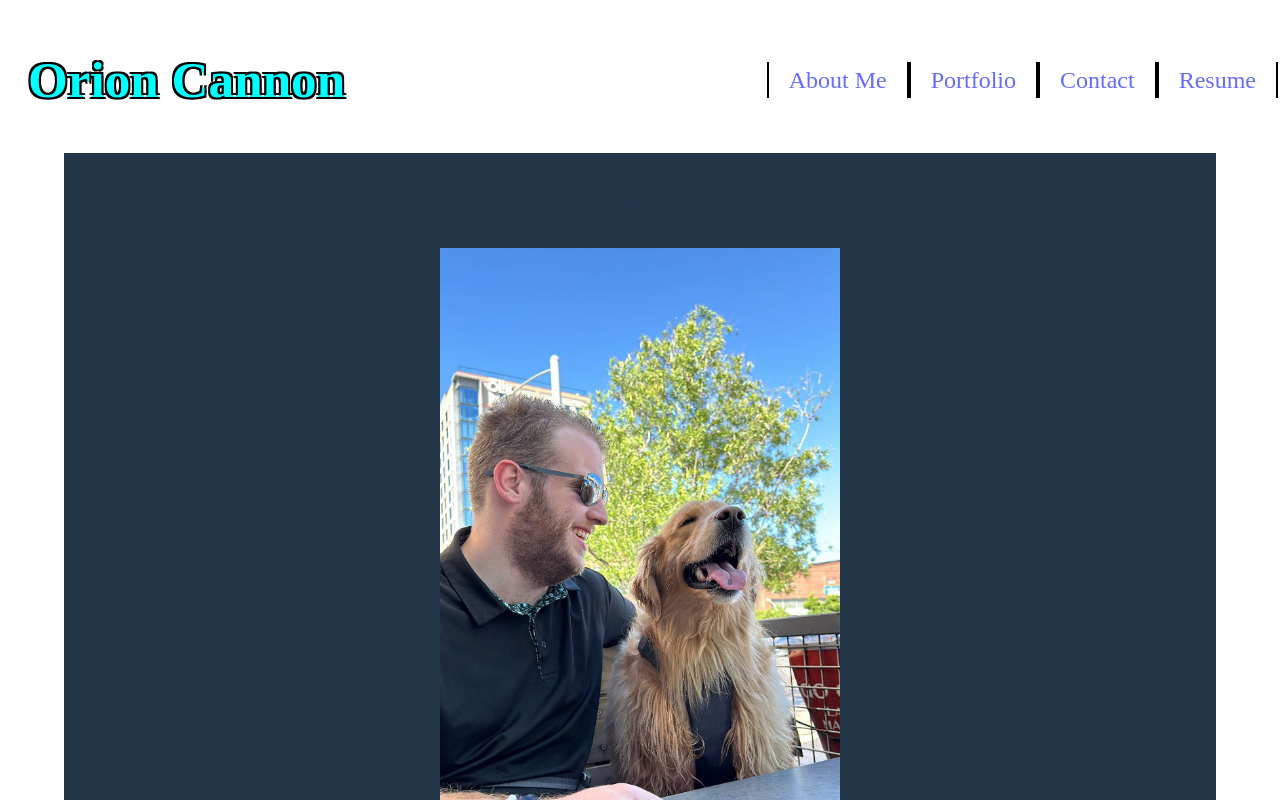
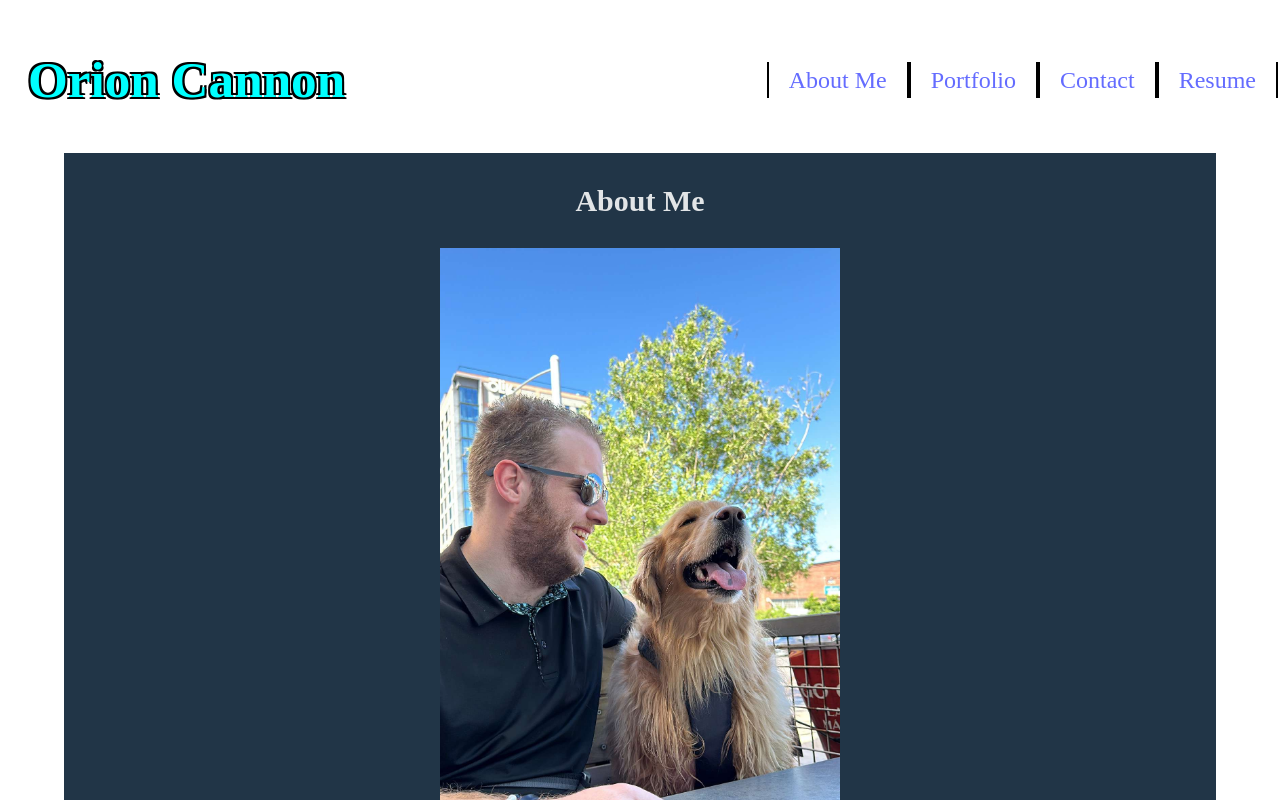
Before and after one commit to OrionC11/Portfolio, a React (Vite) app: page / in a window 1280 px wide. Shown: the top 800 px of the page. Built offline with nearby package versions, Linux system fonts and the light colour scheme.

Commit message:
fixed light color scheme hiding text

```diff
--- a/src/index.css
+++ b/src/index.css
@@ -183,7 +183,6 @@ button{
 
 @media (prefers-color-scheme: light) {
   :root {
-    color: #213547;
     background-color: #ffffff;
   }
   a:hover {
```
